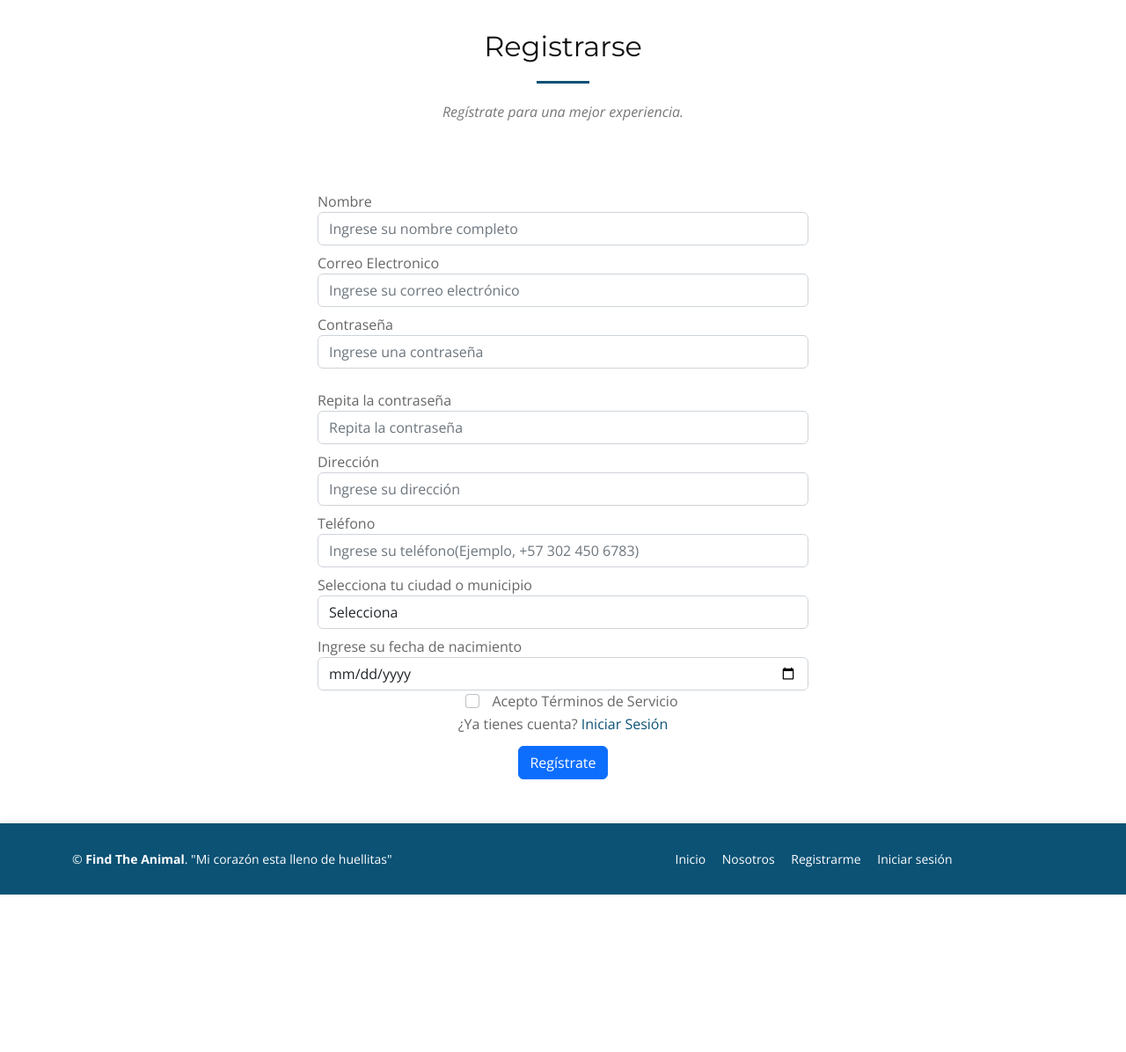
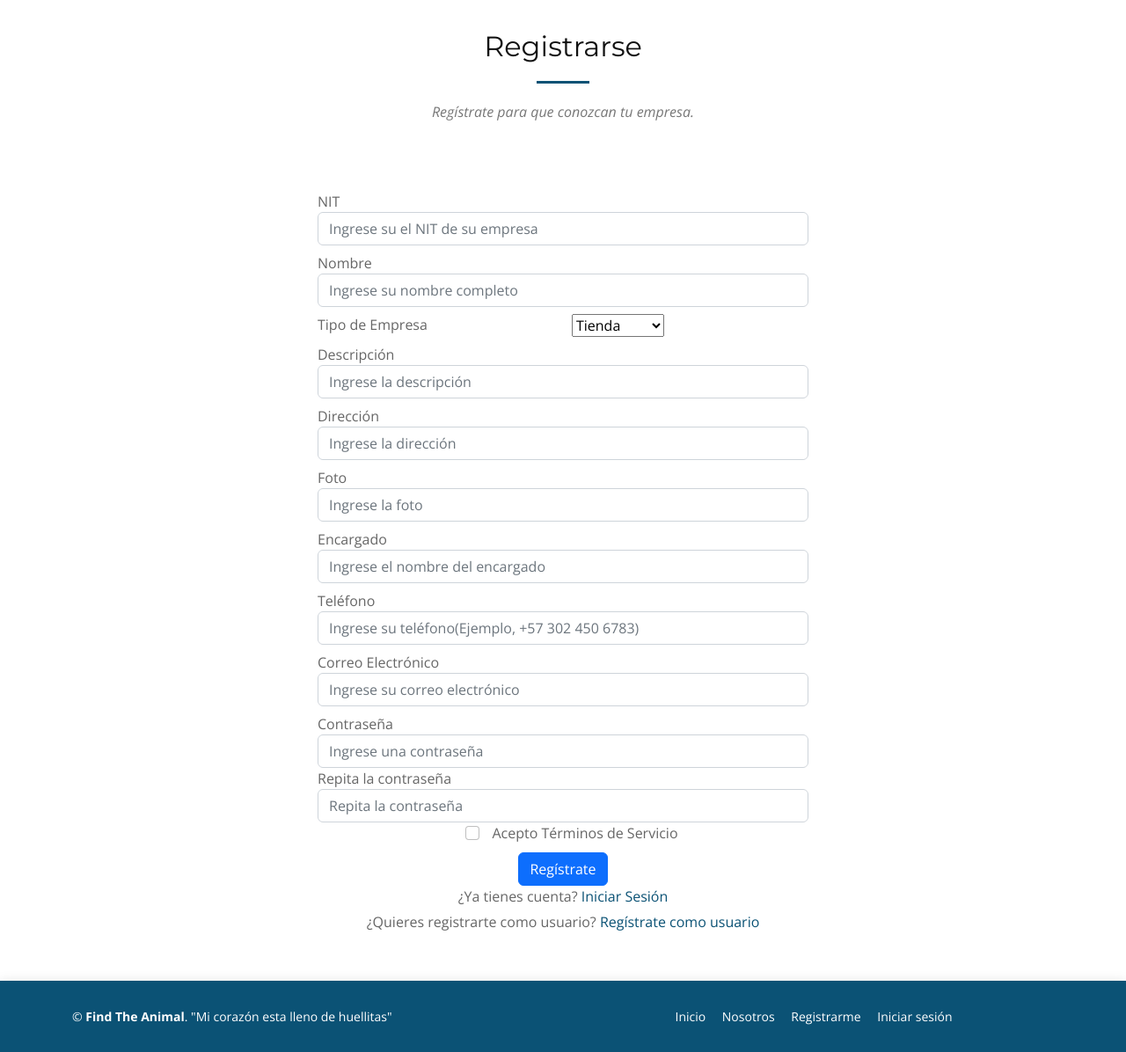
Before and after one commit to luism-24/FINDTHEANIMAL, a PHP site: page /registrateempre.php in a window 1280 px wide. Shown: the part 90-1286 px from the top of the page at 88% size. Before the commit the page ends 1107 px from the top, so only its background shows below. Run offline with PHP 8.4, Linux system fonts and the light colour scheme; data comes from the database, SQL or seed files in the repository.

Commit message:
Modificar fomulario de empresas para
Cambiar orden, names, la conexión en form y el name del botón

```diff
--- a/Vista/Iniciarsesion.php
+++ b/Vista/Iniciarsesion.php
@@ -34,6 +34,7 @@ include('Menu.php');
                       <input type="checkbox" class="form-check-input" id="exampleCheck1" style="margin-left: 200px;">
                     </div>
                     <p style="margin-bottom: 5px;">¿No tienes cuenta? <a href="registrate.php"data-toggle="modal" data-target="#exampleModal2">Regístrate</a></p>
+                    <p style="margin-bottom: 5px;">¿No tienes cuenta como empresa? <a href="registrateempre.php"data-toggle="modal" data-target="#exampleModal2">Regístrate como empresa</a></p>
                     <button type="submit" name="login" class="btn btn-primary mt-2" style="margin: top 5px ;">Iniciar Sesión</button>
                   </form>
                 </div>
@@ -63,9 +64,9 @@ include('Menu.php');
         <nav class="footer-links text-lg-right text-center pt-2 pt-lg-0">
           <a href="index.php" class="scrollto" style="color: white;">Inicio</a>
           <a href="index.php#about" class="scrollto" style="color: white;">Nosotros</a>
-          <a href="registrate.php" style="color: white;">Registrarme como usuario</a>
+          <a href="registrate.php" style="color: white;">Registrarse usuario</a>
           <a href="Iniciarsesion.php" style="color: white;">Iniciar sesión</a>
-          <a href="registrateempre.php" style="color: white;">Registrarme como empresa</a>
+          <a href="registrateempre.php" style="color: white;">Registrarse empresa</a>
         </nav>
       </div>
     </div>
--- a/Vista/registrateempre.php
+++ b/Vista/registrateempre.php
@@ -7,65 +7,82 @@ include('Menu.php');
       <div class="section-header mt-4">
         <h3 class="section-title">Registrarse</h3>
         <span class="section-divider"></span>
-        <p class="section-description">Regístrate para una mejor experiencia.</p>
+        <p class="section-description">Regístrate para que conozcan tu empresa.</p>
       </div>
        <div class="row">
         <form> <center>
           <div class="form-row">
             <div class="form-group">
               <div class="col-md-6 cl-sm-12 mt-2" >
-              <label for="exampleInputEmail1" style="float: left;">Nombre</label>
-              <input type="text" class="form-control" id="exampleInputEmail1" aria-describedby="emailHelp" placeholder="Ingrese su nombre completo">
+              <label for="exampleInputEmail1" style="float: left;">NIT</label>
+              <input type="number" class="form-control" name="Idempresa" id="exampleInputEmail1" aria-describedby="emailHelp" placeholder="Ingrese su el NIT de su empresa">
               </div>
             </div>
             <div class="form-group">
               <div class="col-md-6 cl-sm-12 mt-2" >
-              <label for="exampleInputPassword1" style="float: left;">Correo Electronico</label>
-              <input type="email" class="form-control" id="exampleInputPassword1" placeholder="Ingrese su correo electrónico">
+              <label for="exampleInputEmail1" style="float: left;">Nombre</label>
+              <input type="text" class="form-control" name="Nombrempre" id="exampleInputEmail1" aria-describedby="emailHelp" placeholder="Ingrese su nombre completo">
               </div>
+            </div>
+            <div class="form-group">
+              <div class="col-md-6 cl-sm-12 mt-2" >
+              <label for="exampleInputEmail1" style="float: left;">Tipo de Empresa</label>
+              <select name="IdTiempre" id="">
+              <?php
+                    include( '../Controlador/conex.php');
+                    # Consultamos a la tabla tipodocu, que es la que tiene los tipos de docuementos en la BD:
+                    $sql = "SELECT * FROM `Tipoempresa`";
+                    $eje = $conexion->query($sql);
+                    # Mostramos a través de un ciclo todas las opciones válidas:
+                    while($row = $eje->fetch_row()){
+                    echo '<option value="'.$row[0].'">'.$row[1].'</option>';
+                    }
+              ?>
+              </select>
+              </div>
+            </div>
+            <div class="form-group">
+              <div class="col-md-6 cl-sm-12 mt-2" >
+              <label for="exampleInputEmail1" style="float: left;">Descripción</label>
+              <input type="text" class="form-control" name="Descriempresa" id="exampleInputEmail1" aria-describedby="emailHelp" placeholder="Ingrese la descripción">
+              </div>
+            </div>
+            <div class="form-group">
+              <div class="col-md-6 cl-sm-12 mt-2" >
+              <label for="exampleInputEmail1" style="float: left;">Dirección</label>
+              <input type="text" class="form-control" name="Direcempre" id="exampleInputEmail1" aria-describedby="emailHelp" placeholder="Ingrese la dirección">
+              </div>
+            </div>
+            <div class="form-group">
+              <div class="col-md-6 cl-sm-12 mt-2" >
+              <label for="exampleInputEmail1" style="float: left;">Foto</label>
+              <input type="text" class="form-control" name="Fotoempre" id="exampleInputEmail1" aria-describedby="emailHelp" placeholder="Ingrese la foto">
+              </div>
+            </div>
+            <div class="form-group">
+              <div class="col-md-6 cl-sm-12 mt-2" >
+              <label for="exampleInputEmail1" style="float: left;">Encargado</label>
+              <input type="text" class="form-control" name="Encargadoempre" id="exampleInputEmail1" aria-describedby="emailHelp" placeholder="Ingrese el nombre del encargado">
+              </div>
+            </div>
+          <div class="form-group">
+            <div class="col-md-6 cl-sm-12 mt-2" >
+            <label for="exampleInputEmail1" style="float: left;">Teléfono</label>
+            <input type="number" class="form-control" name="Telefonoempre" id="exampleInputEmail1" aria-describedby="emailHelp" placeholder="Ingrese su teléfono(Ejemplo, +57 302 450 6783)">
             </div>
           </div>
           <div class="form-group">
+              <div class="col-md-6 cl-sm-12 mt-2" >
+              <label for="exampleInputPassword1" style="float: left;">Correo Electrónico</label>
+              <input type="email" class="form-control" name="Correoempre" id="exampleInputPassword1" placeholder="Ingrese su correo electrónico">
+              </div>
+            </div>
+          <div class="form-group">
             <div class="col-md-6 cl-sm-12 mt-2" >
             <label for="exampleInputPassword1" style="float: left;">Contraseña</label>
-            <input type="password" class="form-control" id="exampleInputPassword1" placeholder="Ingrese una contraseña"> <br>
+            <input type="password" class="form-control" name="Contraseñaempre" id="exampleInputPassword1" placeholder="Ingrese una contraseña">
             <label for="exampleInputPassword1" style="float: left;">Repita la contraseña</label>
-            <input type="password" class="form-control" id="exampleInputPassword1" placeholder="Repita la contraseña">
-            </div>
-          </div>
-          <div class="form-group">
-            <div class="col-md-6 cl-sm-12 mt-2" >
-            <label for="exampleInputEmail1" style="float: left;">Dirección</label>
-            <input type="text" class="form-control" id="exampleInputEmail1" aria-describedby="emailHelp" placeholder="Ingrese su dirección">
-            </div>
-          </div>
-          <div class="form-group">
-            <div class="col-md-6 cl-sm-12 mt-2" >
-            <label for="exampleInputEmail1" style="float: left;">Teléfono</label>
-            <input type="number" class="form-control" id="exampleInputEmail1" aria-describedby="emailHelp" placeholder="Ingrese su teléfono(Ejemplo, +57 302 450 6783)">
-            </div>
-          </div>
-          <div class="form-group">
-            <div class="col-md-6 cl-sm-12 mt-2" >
-            <label for="exampleInputEmail1" style="float: left;">Selecciona tu ciudad o municipio</label>
-            <select class="form-control">
-              <option>Selecciona</option>
-              <option>Barbosa</option>
-              <option>Girardota</option>
-              <option>Copacabana</option>
-              <option>Bello</option>
-              <option>Medellín</option>
-              <option>Itagüí</option>
-              <option>Envigado</option>
-              <option>Sabaneta</option>
-              <option>Caldas</option>
-            </select>
-            </div>
-          </div>
-          <div class="form-group">
-            <div class="col-md-6 cl-sm-12 mt-2" >
-            <label for="exampleInputEmail1" style="float: left;">Ingrese su fecha de nacimiento</label>
-            <input type="date" class="form-control" id="exampleInputEmail1" aria-describedby="emailHelp" placeholder="Ingrese su fecha de nacimiento">
+            <input type="password" class="form-control" name="Contraseñaempre" id="exampleInputPassword1" placeholder="Repita la contraseña">
             </div>
           </div>
           <div class="form-group form-check">
@@ -74,8 +91,9 @@ include('Menu.php');
             <label class="form-check-label" for="exampleCheck1" style="margin-right: 140px;">Acepto Términos de Servicio</label>
             </div>
           </div>
+          <button type="submit" class="btn btn-primary mt-2">Regístrate</button>
           <p style="margin-bottom: 5px;">¿Ya tienes cuenta? <a href="Iniciarsesion.php"data-toggle="modal" data-target="#exampleModal2">Iniciar Sesión</a></p>
-          <button type="submit" class="btn btn-primary mt-2">Regístrate</button>
+          <p style="margin-bottom: 5px;">¿Quieres registrarte como usuario? <a href="registrate.php"data-toggle="modal" data-target="#exampleModal2">Regístrate como usuario</a></p>
         </form> </center>
       </div>
     </div>
```
Also changed, not shown: Controlador/GuardarRegistrarempre.php (added, +37 -0 lines).
